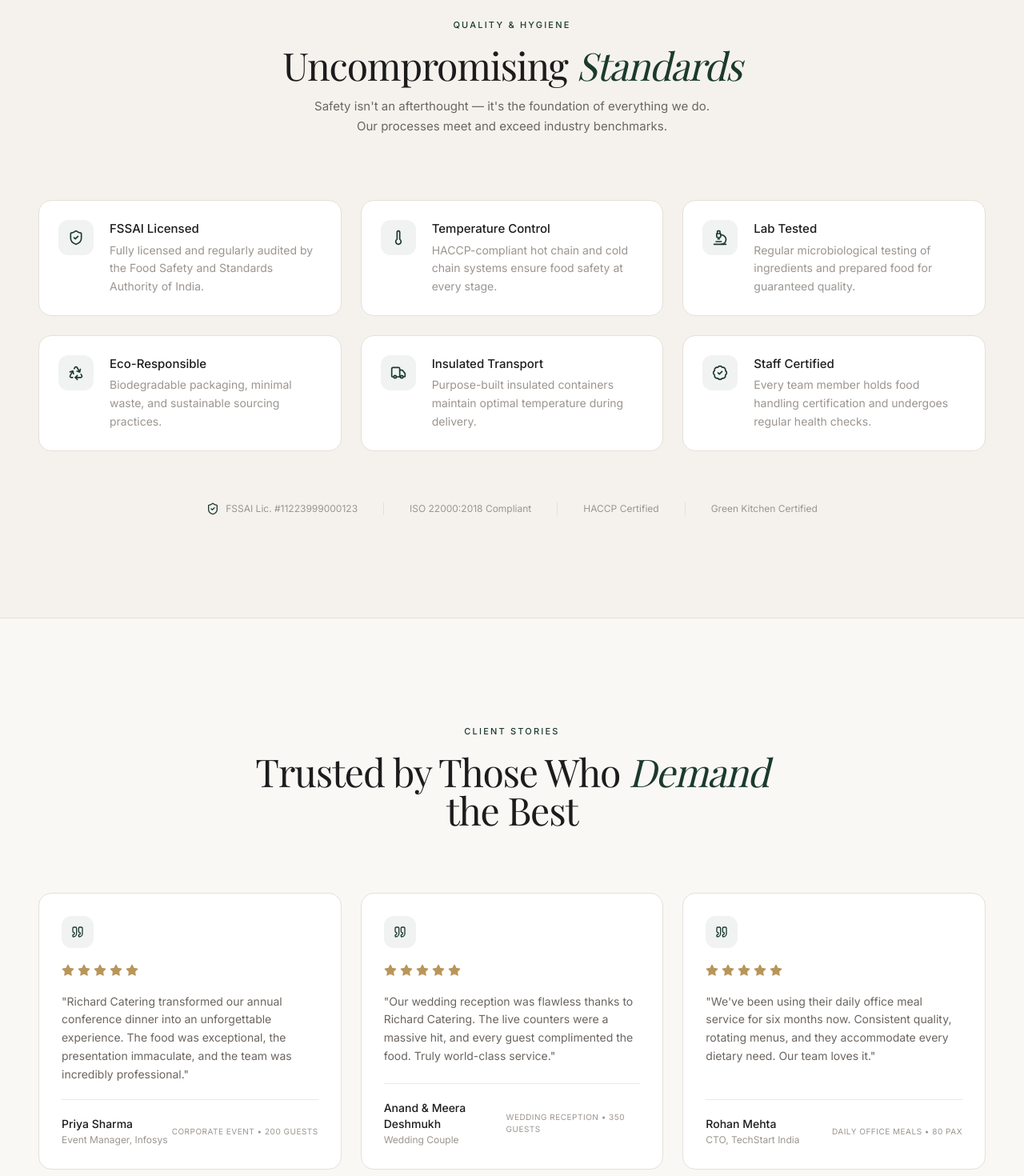
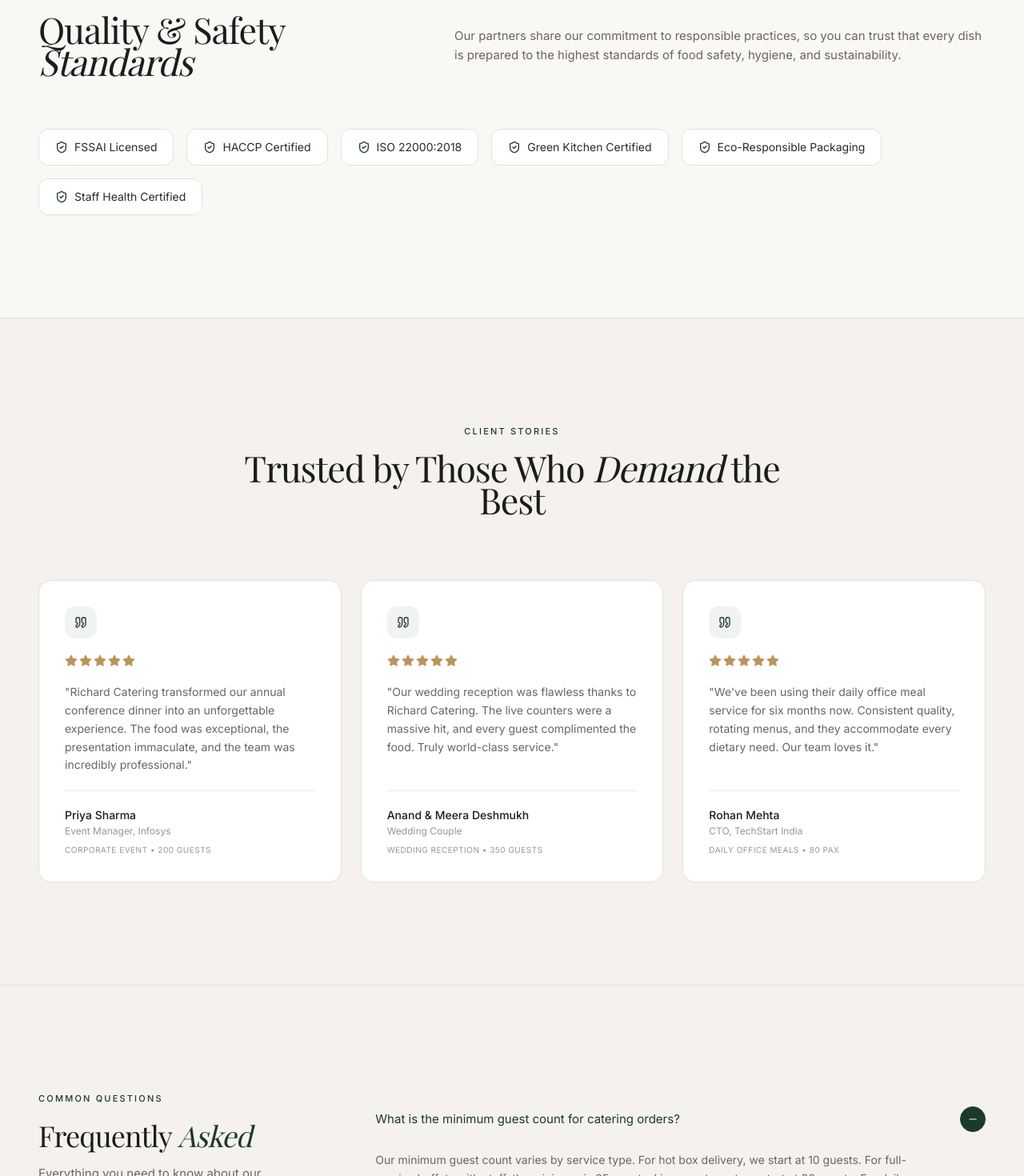
Before and after one commit to pratykshparmar00-coder/demo-catering, a Next.js app: page / in a window 1280 px wide. Shown: the part 4920-6390 px from the top of the page at 80% size. Built offline with nearby package versions, Linux system fonts and the light colour scheme; a web font is replaced by a local one.

Commit message:
feat: add Standards and Testimonials components to showcase quality certifications and client reviews

```diff
--- a/src/components/Standards.tsx
+++ b/src/components/Standards.tsx
@@ -2,119 +2,65 @@
 
 import React from 'react';
 import { motion } from 'framer-motion';
-import { ShieldCheck, Thermometer, Microscope, Recycle, Truck, BadgeCheck } from 'lucide-react';
-import { fadeUp, staggerCards } from '../../libraries/animations/presets';
+import { ShieldCheck } from 'lucide-react';
+import { fadeUp } from '../../libraries/animations/presets';
 
-const STANDARDS = [
-  {
-    icon: ShieldCheck,
-    title: 'FSSAI Licensed',
-    description: 'Fully licensed and regularly audited by the Food Safety and Standards Authority of India.',
-  },
-  {
-    icon: Thermometer,
-    title: 'Temperature Control',
-    description: 'HACCP-compliant hot chain and cold chain systems ensure food safety at every stage.',
-  },
-  {
-    icon: Microscope,
-    title: 'Lab Tested',
-    description: 'Regular microbiological testing of ingredients and prepared food for guaranteed quality.',
-  },
-  {
-    icon: Recycle,
-    title: 'Eco-Responsible',
-    description: 'Biodegradable packaging, minimal waste, and sustainable sourcing practices.',
-  },
-  {
-    icon: Truck,
-    title: 'Insulated Transport',
-    description: 'Purpose-built insulated containers maintain optimal temperature during delivery.',
-  },
-  {
-    icon: BadgeCheck,
-    title: 'Staff Certified',
-    description: 'Every team member holds food handling certification and undergoes regular health checks.',
-  },
+const CERTIFICATIONS = [
+  'FSSAI Licensed',
+  'HACCP Certified',
+  'ISO 22000:2018',
+  'Green Kitchen Certified',
+  'Eco-Responsible Packaging',
+  'Staff Health Certified',
 ];
 
 export const Standards: React.FC = () => {
   return (
-    <section className="py-24 lg:py-32 bg-rc-warmWhite relative">
+    <section className="py-24 lg:py-32 bg-rc-cream relative">
       <div className="absolute top-0 left-0 right-0 h-[1px] bg-rc-border" />
 
       <div className="max-w-[1400px] mx-auto px-6 sm:px-8 lg:px-12">
-        {/* Header */}
+        {/* Header Row */}
         <motion.div
           variants={fadeUp}
           initial="hidden"
           whileInView="visible"
           viewport={{ once: true, margin: "-100px" }}
-          className="text-center max-w-2xl mx-auto mb-16 lg:mb-20 space-y-4"
+          className="grid grid-cols-1 lg:grid-cols-12 gap-8 lg:gap-16 mb-14 lg:mb-16"
         >
-          <span className="text-[11px] tracking-[0.2em] uppercase text-rc-forest font-medium">
-            Quality & Hygiene
-          </span>
-          <h2 className="text-3xl sm:text-4xl lg:text-5xl font-serif tracking-tight text-rc-charcoal font-light leading-[1.1]">
-            Uncompromising{' '}
-            <span className="italic text-rc-forest">Standards</span>
-          </h2>
-          <p className="text-rc-textLight text-[15px] leading-relaxed max-w-lg mx-auto">
-            Safety isn't an afterthought — it's the foundation of everything we do.
-            Our processes meet and exceed industry benchmarks.
-          </p>
+          <div className="lg:col-span-5">
+            <h2 className="text-3xl sm:text-4xl lg:text-[2.8rem] font-serif tracking-tight text-rc-charcoal font-light leading-[1.1]">
+              Quality & Safety
+              <br />
+              <span className="italic font-normal">Standards</span>
+            </h2>
+          </div>
+          <div className="lg:col-span-7 flex items-center">
+            <p className="text-[15px] text-rc-textLight leading-relaxed">
+              Our partners share our commitment to responsible practices,
+              so you can trust that every dish is prepared to the highest
+              standards of food safety, hygiene, and sustainability.
+            </p>
+          </div>
         </motion.div>
 
-        {/* Standards Grid */}
-        <motion.div
-          variants={staggerCards}
-          initial="hidden"
-          whileInView="visible"
-          viewport={{ once: true, margin: "-60px" }}
-          className="grid grid-cols-1 sm:grid-cols-2 lg:grid-cols-3 gap-6"
-        >
-          {STANDARDS.map((item) => {
-            const Icon = item.icon;
-            return (
-              <motion.div
-                key={item.title}
-                variants={fadeUp}
-                className="flex gap-5 p-6 rounded-2xl border border-rc-border bg-white group hover:border-rc-forest/15 transition-colors duration-500"
-              >
-                <div className="w-11 h-11 rounded-xl bg-rc-forest/[0.06] flex items-center justify-center shrink-0 group-hover:bg-rc-forest/[0.1] transition-colors duration-500">
-                  <Icon className="w-5 h-5 text-rc-forest" />
-                </div>
-                <div>
-                  <h3 className="text-[15px] font-medium text-rc-charcoal mb-1">
-                    {item.title}
-                  </h3>
-                  <p className="text-sm text-rc-textMuted leading-relaxed">
-                    {item.description}
-                  </p>
-                </div>
-              </motion.div>
-            );
-          })}
-        </motion.div>
-
-        {/* Certifications bar */}
+        {/* Certification Badges Row */}
         <motion.div
           variants={fadeUp}
           initial="hidden"
           whileInView="visible"
-          viewport={{ once: true }}
-          className="mt-16 flex flex-wrap items-center justify-center gap-8 text-xs text-rc-textMuted"
+          viewport={{ once: true, margin: "-60px" }}
+          className="flex flex-wrap items-center gap-4"
         >
-          <span className="flex items-center gap-2">
-            <ShieldCheck className="w-4 h-4 text-rc-forest" />
-            FSSAI Lic. #11223999000123
-          </span>
-          <span className="w-[1px] h-4 bg-rc-border hidden sm:block" />
-          <span>ISO 22000:2018 Compliant</span>
-          <span className="w-[1px] h-4 bg-rc-border hidden sm:block" />
-          <span>HACCP Certified</span>
-          <span className="w-[1px] h-4 bg-rc-border hidden sm:block" />
-          <span>Green Kitchen Certified</span>
+          {CERTIFICATIONS.map((cert) => (
+            <span
+              key={cert}
+              className="inline-flex items-center gap-2 px-5 py-3 rounded-xl border border-rc-border bg-white text-sm text-rc-text hover:border-rc-forest/30 transition-all duration-300"
+            >
+              <ShieldCheck className="w-4 h-4 text-rc-forest shrink-0" />
+              {cert}
+            </span>
+          ))}
         </motion.div>
       </div>
     </section>
--- a/src/components/Testimonials.tsx
+++ b/src/components/Testimonials.tsx
@@ -29,14 +29,9 @@ const TESTIMONIALS = [
   },
 ];
 
-const CLIENT_LOGOS = [
-  'Infosys', 'Wipro', 'TCS', 'Accenture', 'Google', 'Microsoft',
-  'Flipkart', 'Swiggy',
-];
-
 export const Testimonials: React.FC = () => {
   return (
-    <section className="py-24 lg:py-32 bg-rc-cream relative">
+    <section className="py-24 lg:py-32 bg-rc-warmWhite relative">
       <div className="absolute top-0 left-0 right-0 h-[1px] bg-rc-border" />
 
       <div className="max-w-[1400px] mx-auto px-6 sm:px-8 lg:px-12">
@@ -51,9 +46,9 @@ export const Testimonials: React.FC = () => {
           <span className="text-[11px] tracking-[0.2em] uppercase text-rc-forest font-medium">
             Client Stories
           </span>
-          <h2 className="text-3xl sm:text-4xl lg:text-5xl font-serif tracking-tight text-rc-charcoal font-light leading-[1.1]">
+          <h2 className="text-3xl sm:text-4xl lg:text-[2.8rem] font-serif tracking-tight text-rc-charcoal font-light leading-[1.1]">
             Trusted by Those Who{' '}
-            <span className="italic text-rc-forest">Demand</span> the Best
+            <span className="italic font-normal">Demand</span> the Best
           </h2>
         </motion.div>
 
@@ -63,21 +58,23 @@ export const Testimonials: React.FC = () => {
           initial="hidden"
           whileInView="visible"
           viewport={{ once: true, margin: "-60px" }}
-          className="grid grid-cols-1 md:grid-cols-3 gap-6 mb-20"
+          className="grid grid-cols-1 md:grid-cols-3 gap-6"
         >
           {TESTIMONIALS.map((t) => (
             <motion.div
               key={t.name}
               variants={fadeUp}
-              className="bg-white rounded-2xl border border-rc-border p-7 space-y-5 flex flex-col card-premium"
+              whileHover={{ y: -6 }}
+              transition={{ duration: 0.35, ease: [0.16, 1, 0.3, 1] }}
+              className="bg-white rounded-2xl border border-rc-border p-7 sm:p-8 space-y-5 flex flex-col hover:border-rc-forest/20 hover:shadow-[0_12px_40px_-12px_rgba(27,58,45,0.08)] transition-all duration-500"
             >
               {/* Quote icon */}
-              <div className="w-10 h-10 rounded-lg bg-rc-forest/[0.06] flex items-center justify-center">
+              <div className="w-10 h-10 rounded-xl bg-rc-forest/[0.06] flex items-center justify-center">
                 <Quote className="w-4 h-4 text-rc-forest" />
               </div>
 
               {/* Stars */}
-              <div className="flex gap-1">
+              <div className="flex gap-0.5">
                 {[...Array(t.rating)].map((_, i) => (
                   <Star key={i} className="w-4 h-4 fill-rc-gold text-rc-gold" />
                 ))}
@@ -90,42 +87,15 @@ export const Testimonials: React.FC = () => {
 
               {/* Author */}
               <div className="pt-5 border-t border-rc-borderLight">
-                <div className="flex items-center justify-between">
-                  <div>
-                    <div className="text-sm font-medium text-rc-charcoal">{t.name}</div>
-                    <div className="text-xs text-rc-textMuted mt-0.5">{t.role}</div>
-                  </div>
-                  <span className="text-[10px] text-rc-textMuted tracking-wider uppercase">
-                    {t.event}
-                  </span>
+                <div className="text-sm font-medium text-rc-charcoal">{t.name}</div>
+                <div className="text-xs text-rc-textMuted mt-0.5">{t.role}</div>
+                <div className="text-[10px] text-rc-textMuted tracking-wider uppercase mt-2">
+                  {t.event}
                 </div>
               </div>
             </motion.div>
           ))}
         </motion.div>
-
-        {/* Client Logos */}
-        <motion.div
-          variants={fadeUp}
-          initial="hidden"
-          whileInView="visible"
-          viewport={{ once: true }}
-          className="text-center space-y-8"
-        >
-          <p className="text-[11px] tracking-[0.2em] uppercase text-rc-textMuted">
-            Trusted by Leading Organizations
-          </p>
-          <div className="flex flex-wrap items-center justify-center gap-x-10 gap-y-4">
-            {CLIENT_LOGOS.map((logo) => (
-              <span
-                key={logo}
-                className="text-lg font-serif font-light text-rc-textMuted/40 hover:text-rc-forest/60 transition-colors duration-500 cursor-default"
-              >
-                {logo}
-              </span>
-            ))}
-          </div>
-        </motion.div>
       </div>
     </section>
   );
```
